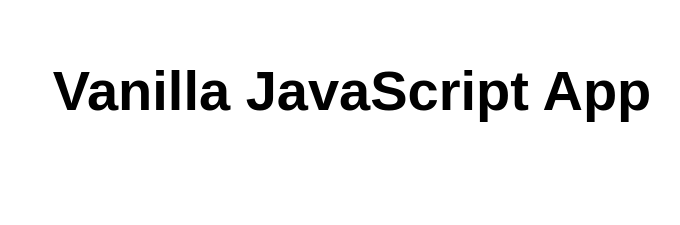
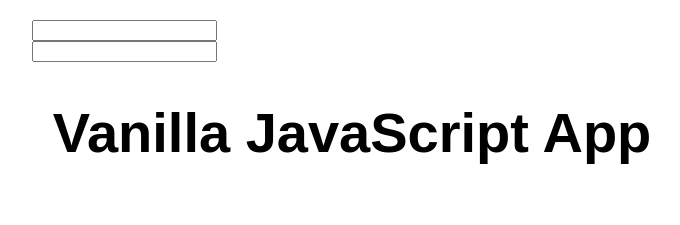
Before and after one commit to ChrisWallisTxP/WebAppCW, a website: page src/index.html in a window 1280 px wide. Shown: the whole page, without its empty margins (288-968 px from the left). Drawn offline with Linux system fonts and the light colour scheme.

Commit message:
Update index.html

```diff
--- a/src/index.html
+++ b/src/index.html
@@ -10,6 +10,15 @@
 
 <body>
   <main>
+    <input
+  type="text"
+  id="parameter1"
+  name="parameter1"/>
+    <br/>
+    <input
+  type="text"
+  id="parameter2"
+  name="parameter2"/>
     <h1>Vanilla JavaScript App</h1>
   </main>
 </body>
```
